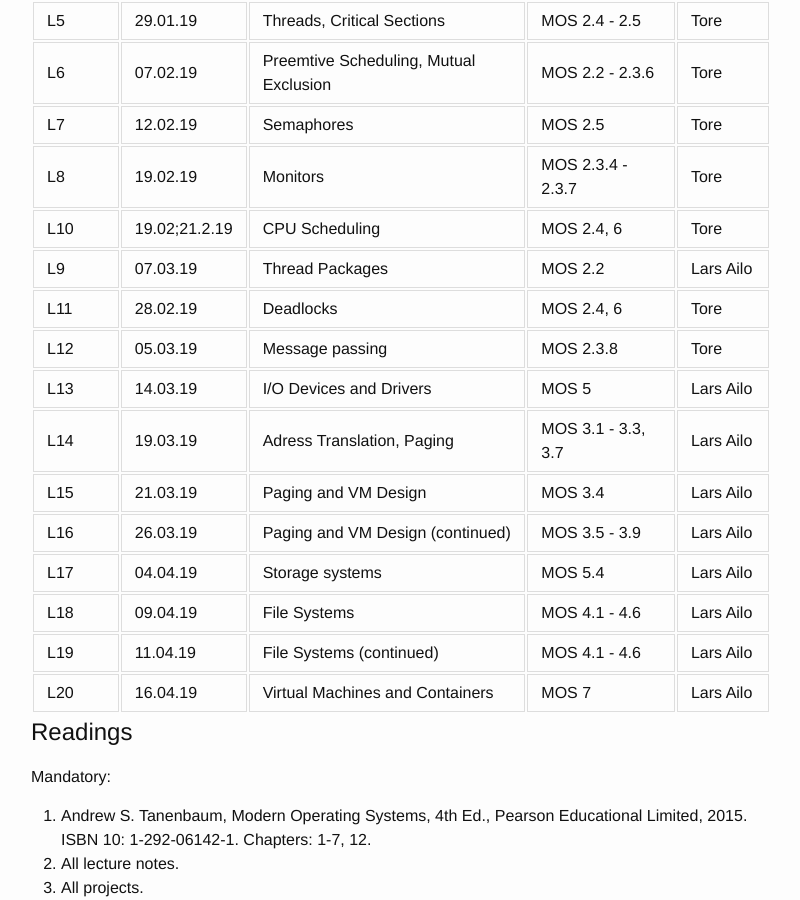
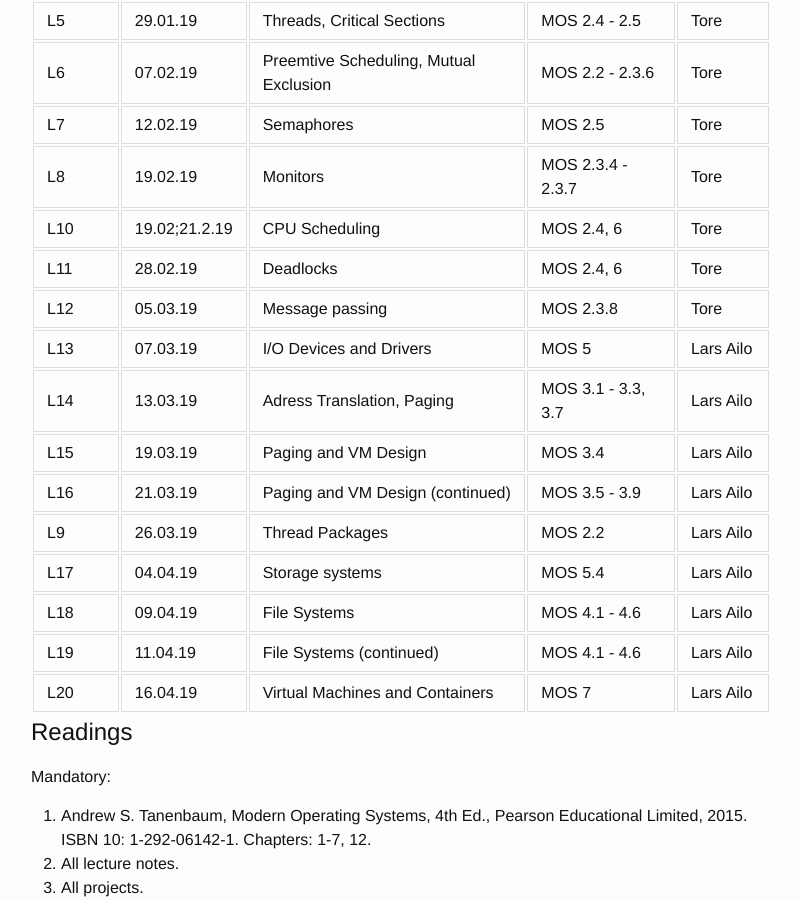
Before and after one commit to uit-inf-2201-s19/uit-inf-2201-s19.github.io, a Jekyll site: the page built from index.md, in a window 1280 px wide and 900 px high, scrolled down 1411 px. Shown: the whole window, without its empty margins (239-1039 px from the left). Built offline with Jekyll 4.4.1, drawn with Linux system fonts in a browser that asks for light colours.

Commit message:
Changes to lecture plan

```diff
--- a/index.md
+++ b/index.md
@@ -57,13 +57,13 @@ All lecture notes are in the [lectures directory](https://github.com/uit-inf-220
 | L7  | 12.02.19| Semaphores | MOS 2.5 | Tore |
 | L8  | 19.02.19| Monitors  | MOS 2.3.4 - 2.3.7 | Tore |
 | L10 | 19.02;21.2.19| CPU Scheduling | MOS 2.4, 6 | Tore |
-| L9  | 07.03.19| Thread Packages | MOS 2.2 | Lars Ailo |
 | L11 | 28.02.19| Deadlocks | MOS 2.4, 6 | Tore |
 | L12 | 05.03.19| Message passing | MOS 2.3.8 | Tore |
-| L13 | 14.03.19|I/O Devices and Drivers  | MOS 5 | Lars Ailo |
-| L14 | 19.03.19 |Adress Translation, Paging | MOS 3.1 - 3.3, 3.7| Lars Ailo |
-| L15 | 21.03.19 | Paging and VM Design | MOS 3.4 | Lars Ailo |
-| L16 | 26.03.19 | Paging and VM Design (continued) | MOS 3.5 - 3.9 | Lars Ailo |
+| L13 | 07.03.19|I/O Devices and Drivers  | MOS 5 | Lars Ailo |
+| L14 | 13.03.19 |Adress Translation, Paging | MOS 3.1 - 3.3, 3.7| Lars Ailo |
+| L15 | 19.03.19 | Paging and VM Design | MOS 3.4 | Lars Ailo |
+| L16 | 21.03.19 | Paging and VM Design (continued) | MOS 3.5 - 3.9 | Lars Ailo |
+| L9  | 26.03.19| Thread Packages | MOS 2.2 | Lars Ailo |
 | L17 | 04.04.19 | Storage systems | MOS 5.4 | Lars Ailo |
 | L18 | 09.04.19 | File Systems | MOS 4.1 - 4.6 | Lars Ailo |
 | L19 | 11.04.19 | File Systems (continued) | MOS 4.1 - 4.6 | Lars Ailo |
```
